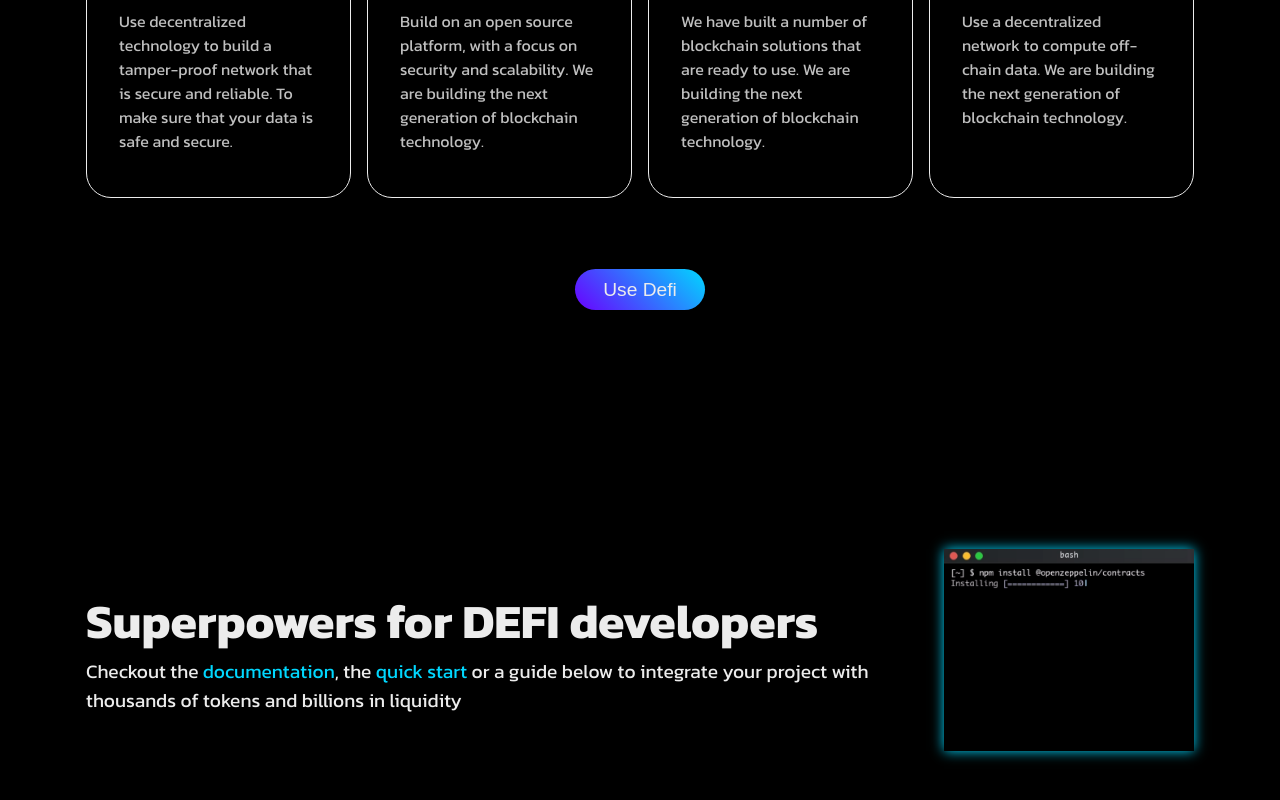
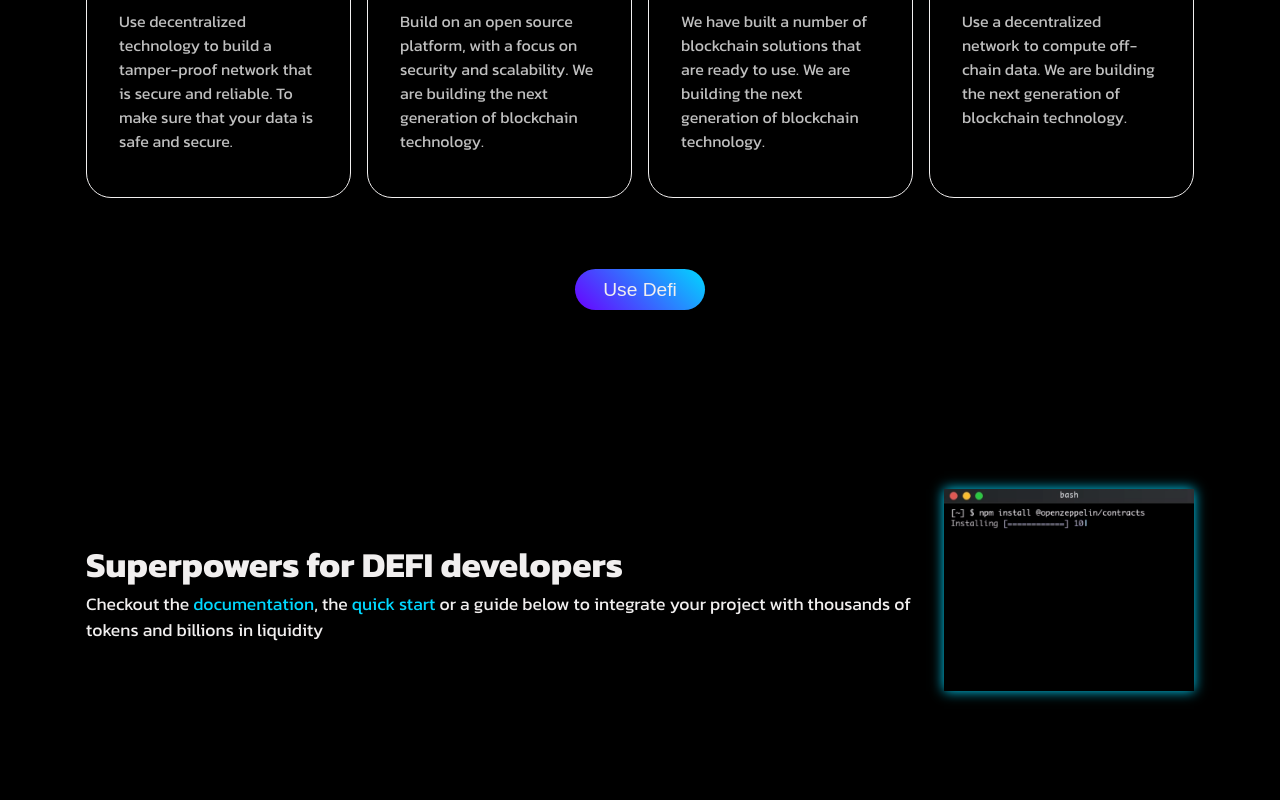
Before and after one commit to mena0018/Trading-Website, a React (Create React App) app: page / in a window 1280 px wide. Shown: the part 1260-2060 px from the top of the page. Built offline with nearby package versions, Linux system fonts and the light colour scheme.

Commit message:
Change in color

```diff
--- a/src/components/AboutCard/AboutCard.module.scss
+++ b/src/components/AboutCard/AboutCard.module.scss
@@ -7,7 +7,6 @@
   border: 1px solid $light-gray;
   border-radius: 25px;
   margin: auto;
-  background-color: $black;
   transition: 0.2s ease-in;
   text-align: start;
 
--- a/src/components/Navbar/Navbar.module.scss
+++ b/src/components/Navbar/Navbar.module.scss
@@ -5,7 +5,6 @@
 .navbar {
   width: 100%;
   height: 90px;
-  background-color: $black;
 
   .container {
     max-width: $max-width;
--- a/src/index.scss
+++ b/src/index.scss
@@ -18,6 +18,7 @@ body {
   font-family: $font-fam;
   -webkit-font-smoothing: antialiased;
   -moz-osx-font-smoothing: grayscale;
+  background-color: $black;
 }
 
 code {
--- a/src/pages/About/About.module.scss
+++ b/src/pages/About/About.module.scss
@@ -6,7 +6,6 @@
   width: 100%;
   text-align: center;
   padding: 3rem 1rem;
-  background-color: $black;
 
   .about_content {
     max-width: $max-width;
--- a/src/pages/Developer/Developer.module.scss
+++ b/src/pages/Developer/Developer.module.scss
@@ -3,9 +3,7 @@
 
 
 .developer_container {
-  height: 75vh;
-  overflow-x: hidden;
-  background-color: $black;
+  height: 60vh;
 
   .developer_content {
     max-width: $max-width;
@@ -15,13 +13,15 @@
     justify-content: space-between;
 
     .informations {
-      background-color: $black;
       margin: auto;
       padding: 1rem;
 
+      h2 {
+        font-size: clamp(1.2rem, 2.2rem, 3.2rem);
+      }
 
       p {
-        font-size: 1.2rem;
+        font-size: 1.1rem;
       }
 
       span {
@@ -30,7 +30,6 @@
     }
 
     .img_container {
-      background-color: $black;
 
       .img_content {
         height: 100%;
@@ -48,13 +47,16 @@
 
 @media screen and (max-width: 700px) {
   .developer_container {
+    height: 80vh;
+
     .developer_content {
       flex-direction: column;
       text-align: center;
+      margin-top: 2rem;
     }
 
     .img_container {
-      margin: 3rem 0;
+      margin: 0 0 10rem;
     }
   }
 }
--- a/src/scss/_variables.scss
+++ b/src/scss/_variables.scss
@@ -2,7 +2,7 @@
 
 
 // Colors
-$light-gray: #ececec;
+$light-gray: #f1efef;
 $lighter-gray: #887e7e0a;
 $mid-gray: #dbd9d9;
 $gray: #bfbfbf;
```
